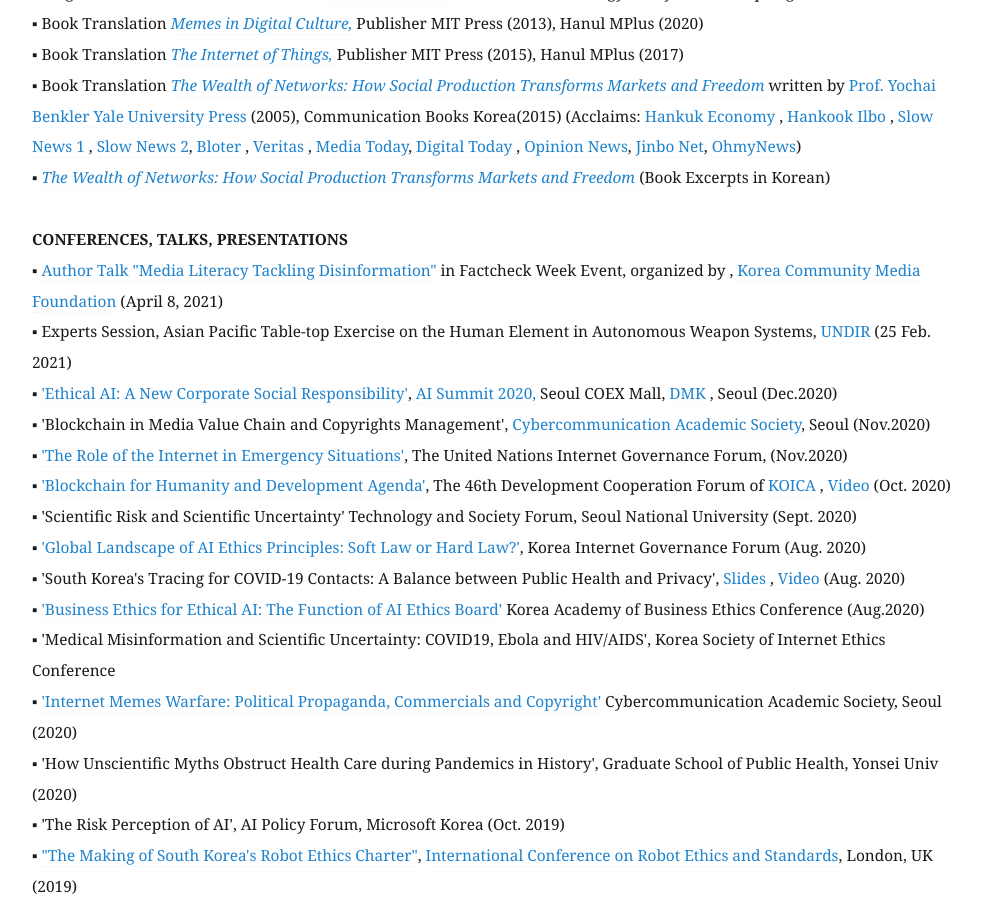
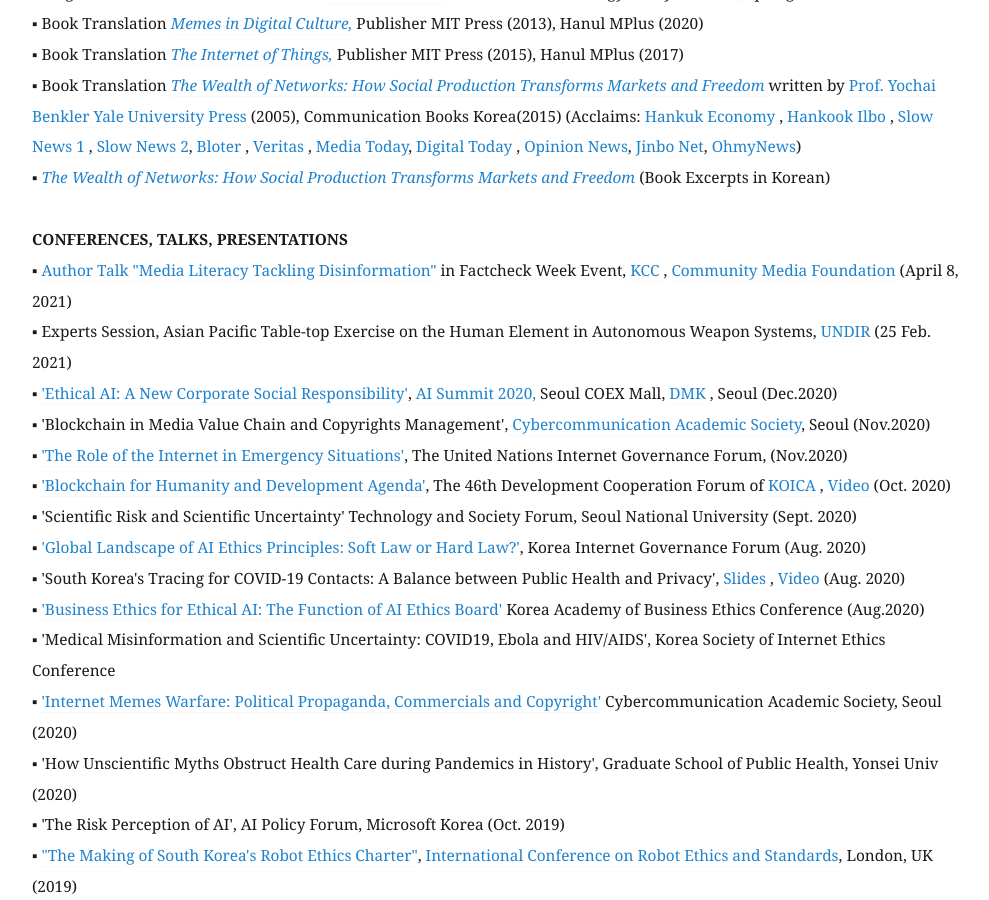
Before and after one commit to eunchangchoi/eunchangchoi.github.io, a Jekyll site: the page built from index.md, in a window 1280 px wide and 900 px high, scrolled down 2575 px. Shown: the whole window, without its empty margins (68-1057 px from the left). Built offline with Jekyll 4.4.1, drawn with Linux system fonts in a browser that asks for light colours.

Commit message:
Update index.md

```diff
--- a/index.md
+++ b/index.md
@@ -51,7 +51,7 @@
 ▪   <a href="http://wealthofnetworks.kr"> <i>The Wealth of Networks: How Social Production Transforms Markets and Freedom</i> </a> (Book Excerpts in Korean) <br>
 <br>
  <strong> CONFERENCES, TALKS, PRESENTATIONS </strong> <br>
-▪  <a href="http://www.mhns.co.kr/news/articleView.html?idxno=502943"> Author Talk "Media Literacy Tackling Disinformation"</a> in Factcheck Week Event, organized by <a href="https://eng.kcc.go.kr/user/ehpMain.do KCC"></a>, <a href="https://edu.kcmf.or.kr/main/index.jsp"> Korea Community Media Foundation</a> (April 8, 2021) <br>
+▪  <a href="http://www.mhns.co.kr/news/articleView.html?idxno=502943"> Author Talk "Media Literacy Tackling Disinformation"</a> in Factcheck Week Event, <a href="https://eng.kcc.go.kr/user/ehpMain.do KCC"> KCC </a>, <a href="https://edu.kcmf.or.kr/main/index.jsp"> Community Media Foundation</a> (April 8, 2021) <br>
 ▪  Experts Session, Asian Pacific Table-top Exercise on the Human Element in Autonomous Weapon Systems,<a href="http://unidir.org"> UNDIR </a> (25 Feb. 2021)<br>
 ▪  <a href="https://aisummit.co.kr/ais2020_eun-chang-choi/?lang=en">'Ethical AI: A New Corporate Social Responsibility'</a>, <a href="https://aisummit.co.kr/?lang=en"> AI Summit 2020, </a> Seoul COEX Mall, <a href="https://www.digitalmarketingkorea.co.kr"> DMK </a>, Seoul (Dec.2020)<br>
 ▪ 'Blockchain in Media Value Chain and Copyrights Management',<a href="http://www.cybercom.or.kr/?m=bbs&bid=notice_&uid=1134"> Cybercommunication Academic Society</a>, Seoul (Nov.2020)<br>
```
